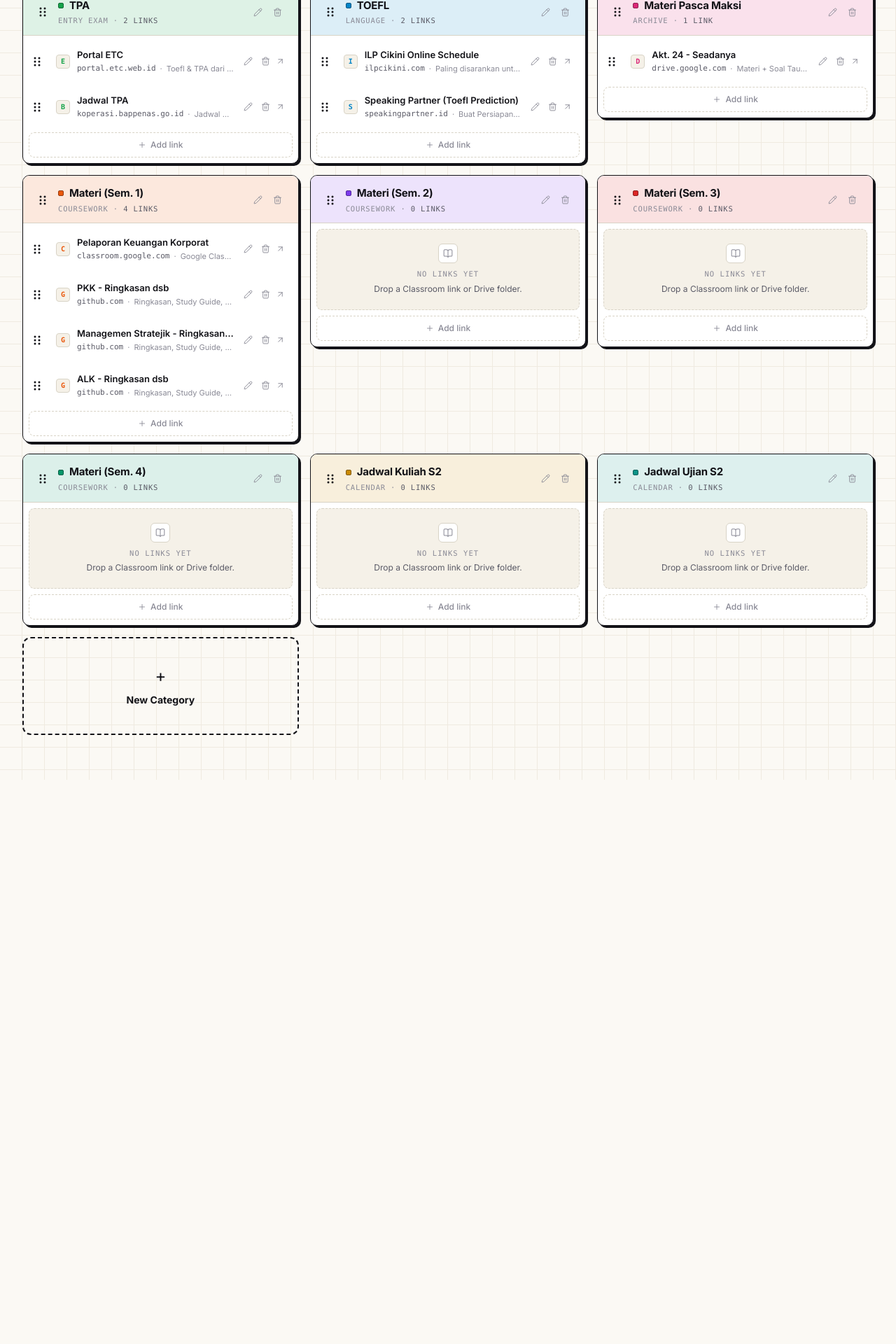
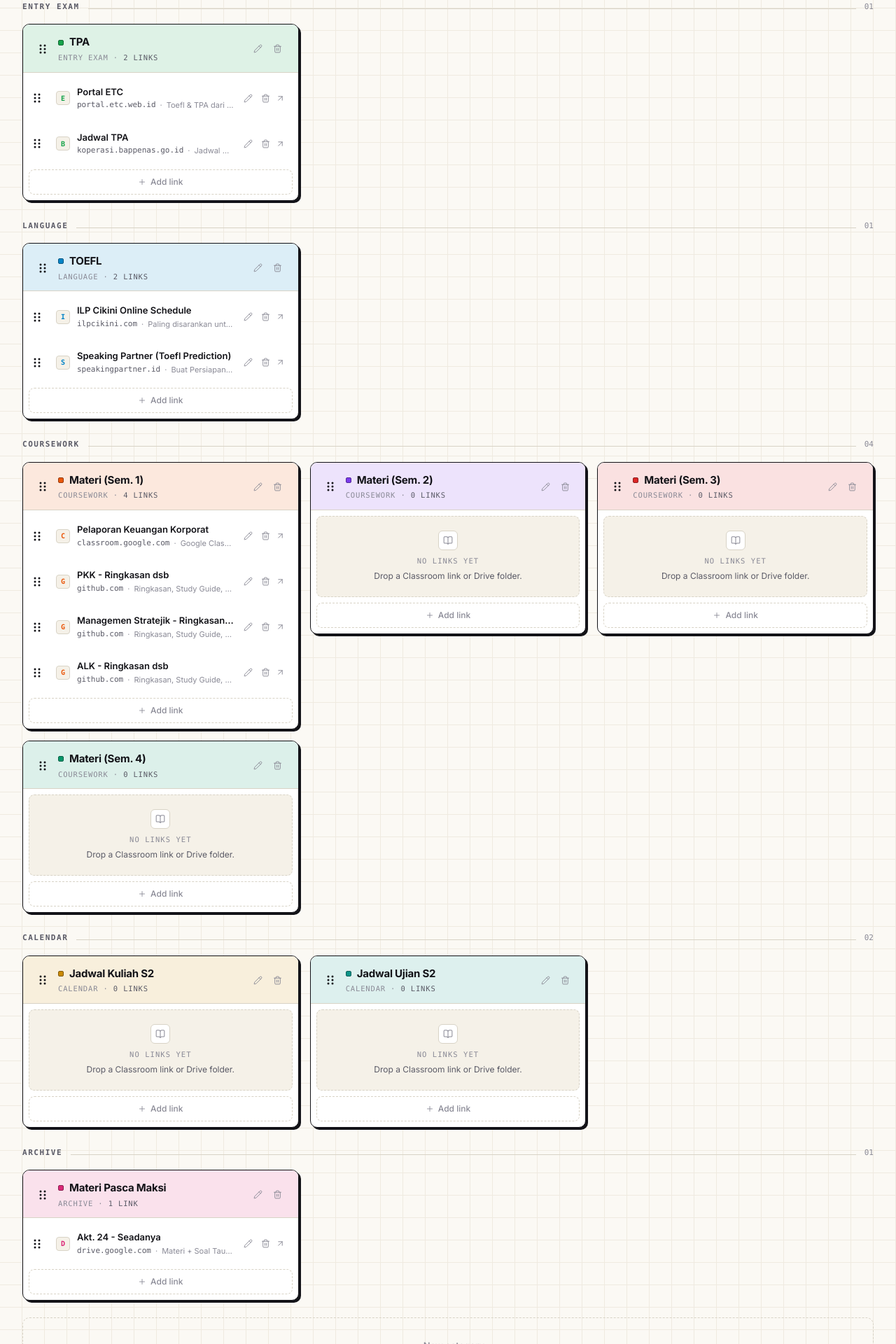
Before and after one commit to DMY-cmyk/S2-Linktree, a Next.js app: page / in a window 1280 px wide. Shown: the part 500-2420 px from the top of the page at 70% size. Before the commit the page ends 1615 px from the top, so only its background shows below. Built offline with nearby package versions, Linux system fonts and the light colour scheme.

Commit message:
feat(grid): render tag-grouped sections with single SortableContext

```diff
--- a/src/features/card-ordering/SortableCategoryGrid.tsx
+++ b/src/features/card-ordering/SortableCategoryGrid.tsx
@@ -9,17 +9,17 @@ import {
   SortableContext,
   rectSortingStrategy,
 } from '@dnd-kit/sortable';
-import { motion, AnimatePresence } from 'framer-motion';
-import { staggerContainer } from '@/animations/variants';
 import { SortableCategoryCard } from './SortableCategoryCard';
 import { SortableLinkList } from './SortableLinkList';
 import { DragOverlayContent } from './DragOverlayContent';
 import { CategoryCard } from '@/features/link-directory/CategoryCard';
+import { GroupHeader } from '@/features/link-directory/GroupHeader';
 import { useCategoryDnd } from './useCategoryDnd';
+import { groupByTag } from '@/hooks/useTagGroups';
 import type { Category, Link } from '@/types';
 import type { FilteredResult } from '@/hooks/useFilteredLinks';
 
-interface SortableCategoryGridProps {
+interface Props {
   results: FilteredResult[];
   allLinks: Link[];
   allCategories: Category[];
@@ -33,25 +33,17 @@ interface SortableCategoryGridProps {
 }
 
 export function SortableCategoryGrid({
-  results,
-  allLinks,
-  allCategories,
-  onEditLink,
-  onDeleteLink,
-  onEditCategory,
-  onDeleteCategory,
-  onAddLinkToCategory,
-  onAddCategory,
-  searchQuery,
-}: SortableCategoryGridProps) {
-  const {
-    sensors,
-    dndState,
-    isDragging,
-    handleDragStart,
-    handleDragOver,
-    handleDragEnd,
-  } = useCategoryDnd(allCategories, allLinks);
+  results, allLinks, allCategories,
+  onEditLink, onDeleteLink, onEditCategory, onDeleteCategory,
+  onAddLinkToCategory, onAddCategory, searchQuery,
+}: Props) {
+  const { sensors, dndState, isDragging, handleDragStart, handleDragOver, handleDragEnd } =
+    useCategoryDnd(allCategories, allLinks);
+
+  // Build tag groups from the visible (filtered) results
+  const groups = groupByTag(results.map((r) => r.category));
+  const linksByCat = new Map(results.map((r) => [r.category.id, r.links] as const));
+  const sortableIds = results.map((r) => r.category.id);
 
   return (
     <DndContext
@@ -61,33 +53,32 @@ export function SortableCategoryGrid({
       onDragOver={handleDragOver}
       onDragEnd={handleDragEnd}
     >
-      <SortableContext
-        items={results.map((r) => r.category.id)}
-        strategy={rectSortingStrategy}
-      >
-        <motion.div
-          variants={staggerContainer}
-          initial="initial"
-          animate="animate"
-          className="grid grid-cols-1 md:grid-cols-2 xl:grid-cols-3 gap-4"
-        >
-          <AnimatePresence>
-            {results.map((result) => (
-              <SortableCategoryCard key={result.category.id} category={result.category}>
+      <SortableContext items={sortableIds} strategy={rectSortingStrategy}>
+        {groups.map((g) => (
+          <section key={g.tag} style={{ marginBottom: 8 }}>
+            <GroupHeader title={g.tag} count={g.items.length} />
+            <div style={{
+              display: 'grid',
+              gridTemplateColumns: 'repeat(auto-fill, minmax(320px, 1fr))',
+              gap: 16, paddingTop: 12,
+            }}>
+              {g.items.map((cat, idx) => (
+                <SortableCategoryCard key={cat.id} category={cat}>
                   {({ setNodeRef, style, isDragging: isCatDragging, listeners, attributes }) => (
                     <div
                       ref={setNodeRef}
                       style={style}
                       className={
-                      dndState.activeType === 'link' && dndState.overCategoryId === result.category.id
-                        ? 'ring-2 ring-[var(--text-primary)] ring-offset-2 rounded-xl transition-shadow'
+                        dndState.activeType === 'link' && dndState.overCategoryId === cat.id
+                          ? 'ring-2 ring-[var(--accent)] ring-offset-2 rounded-xl transition-shadow'
                           : 'transition-shadow'
                       }
                     >
                       <CategoryCard
-                      category={result.category}
-                      links={result.links}
+                        category={cat}
+                        links={linksByCat.get(cat.id) ?? []}
                         searchQuery={searchQuery}
+                        index={idx}
                         onEditLink={onEditLink}
                         onDeleteLink={onDeleteLink}
                         onEditCategory={onEditCategory}
@@ -98,7 +89,7 @@ export function SortableCategoryGrid({
                         renderLinks={(links, accentColor) => (
                           <SortableLinkList
                             links={links}
-                          categoryId={result.category.id}
+                            categoryId={cat.id}
                             accentColor={accentColor}
                             isDragging={isDragging}
                             onEditLink={onEditLink}
@@ -111,19 +102,32 @@ export function SortableCategoryGrid({
                   )}
                 </SortableCategoryCard>
               ))}
-          </AnimatePresence>
+            </div>
+          </section>
+        ))}
 
         {!searchQuery && (
-            <motion.button
-              whileHover={{ scale: 1.02 }}
+          <button
+            type="button"
             onClick={onAddCategory}
-              className="min-h-[140px] border-2 border-dashed border-[var(--text-secondary)] rounded-xl flex flex-col items-center justify-center gap-2 text-[var(--text-secondary)] hover:text-[var(--text-primary)] hover:border-[var(--border-color)] transition-colors cursor-pointer"
+            style={{
+              marginTop: 24,
+              minHeight: 80,
+              width: '100%',
+              border: '1.5px dashed var(--border-soft)',
+              borderRadius: 10,
+              background: 'transparent',
+              color: 'var(--text-3)',
+              fontSize: 13,
+              fontWeight: 500,
+              cursor: 'pointer',
+              display: 'flex', alignItems: 'center', justifyContent: 'center', gap: 8,
+            }}
           >
-              <span className="text-2xl">+</span>
-              <span className="text-sm font-bold">New Category</span>
-            </motion.button>
+            <span>+</span>
+            <span>New category</span>
+          </button>
         )}
-        </motion.div>
       </SortableContext>
 
       <DragOverlay>
```
Also changed, not shown: 1 other file (tests, documents, lock files or other folders). Lines whose indentation alone changed are shown as unchanged.
